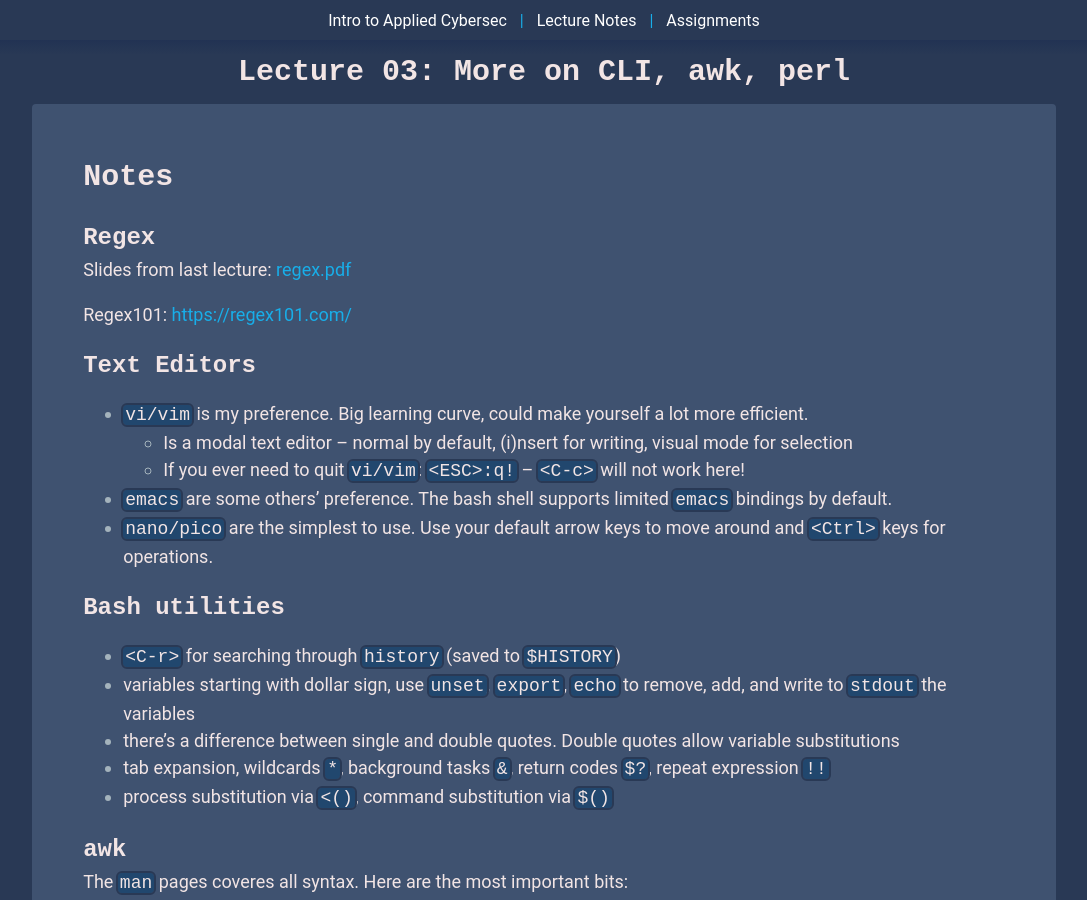
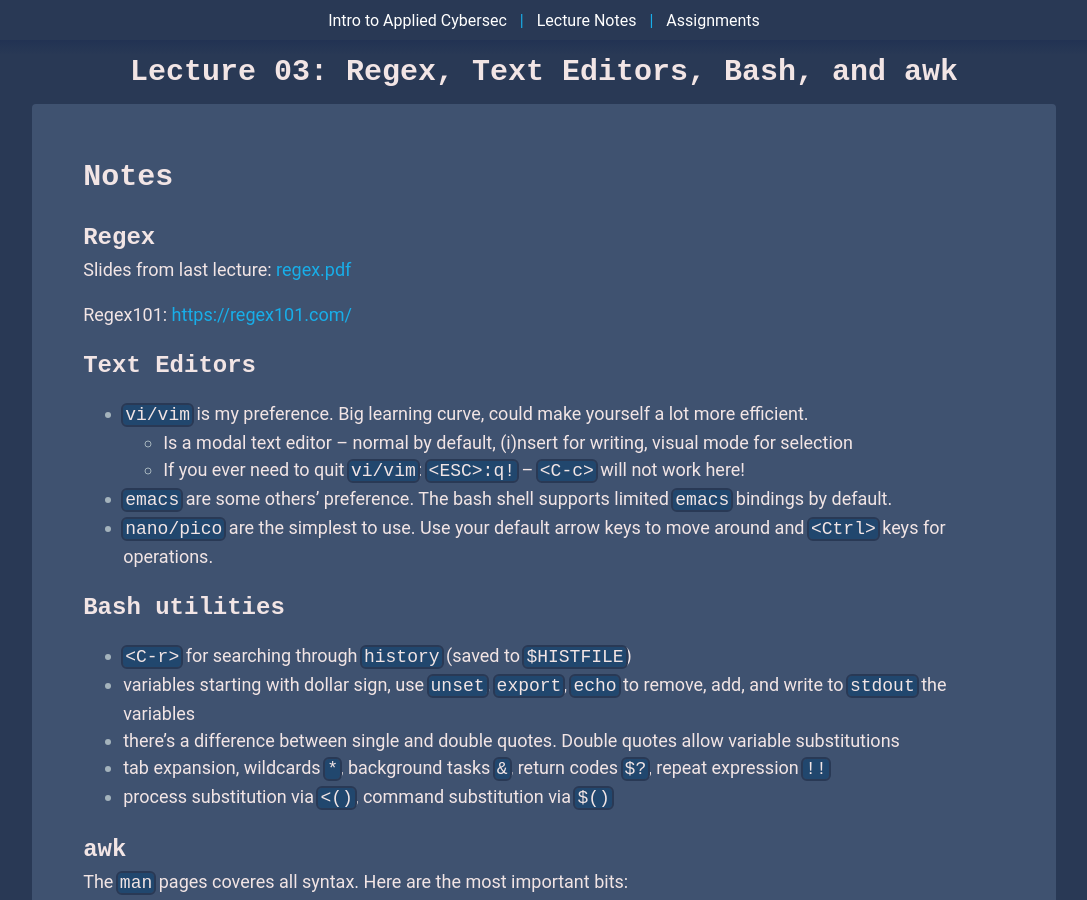
Before and after one commit to cyber-security-club-ucd/ecs198f, a Jekyll site: the page built from _notes/03.md, in a window 1280 px wide and 900 px high. Shown: the whole window, without its empty margins (96-1183 px from the left). Built offline with Jekyll 4.4.1, drawn with Linux system fonts in a browser that asks for light colours.

Commit message:
Minor edits to lecture 3

```diff
--- a/_notes/03.md
+++ b/_notes/03.md
@@ -1,6 +1,6 @@
 ---
 layout: article
-title: "Lecture 03: More on CLI, awk, perl"
+title: "Lecture 03: Regex, Text Editors, Bash, and awk"
 ---
 
 # Notes
@@ -19,7 +19,7 @@ Regex101: [https://regex101.com/](https://regex101.com/)
   for operations.
 
 ## Bash utilities
-- `<C-r>` for searching through `history` (saved to `$HISTORY`)
+- `<C-r>` for searching through `history` (saved to `$HISTFILE`)
 - variables starting with dollar sign, use `unset`, `export`, `echo` to remove, add, and write to
   `stdout` the variables
 - there's a difference between single and double quotes. Double quotes allow variable substitutions
```
